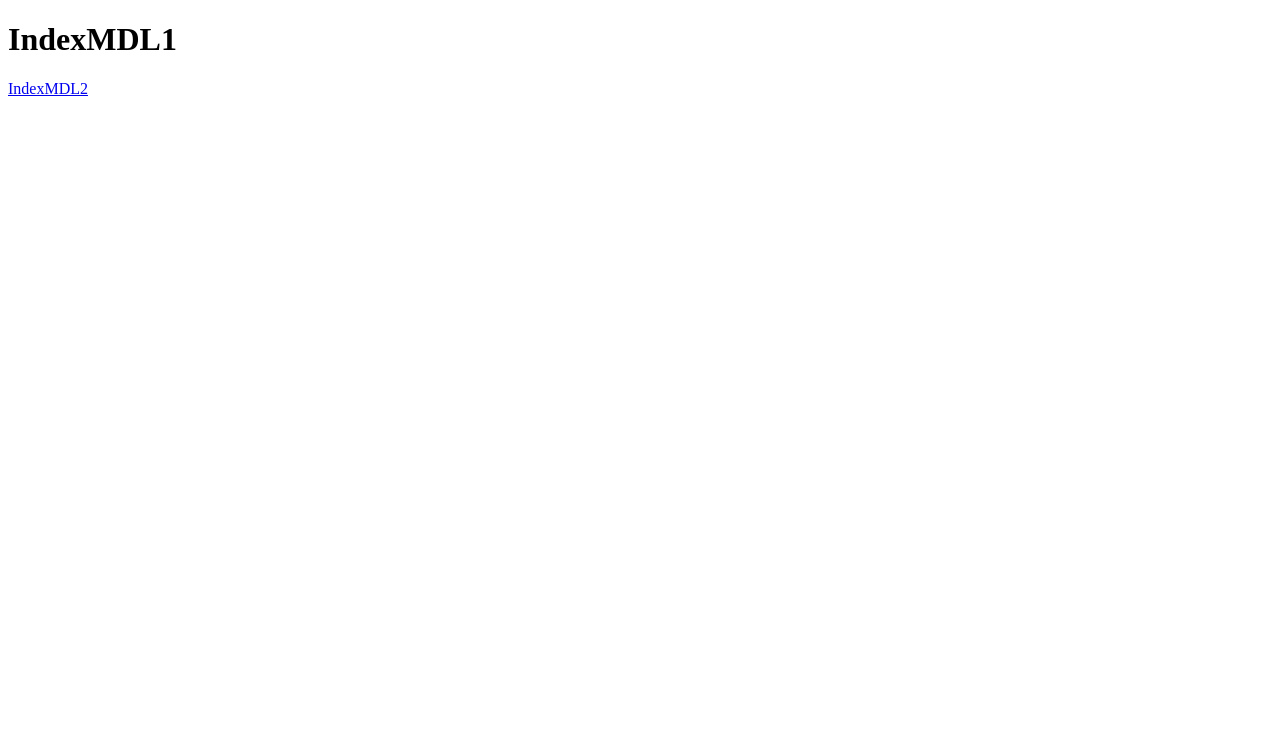
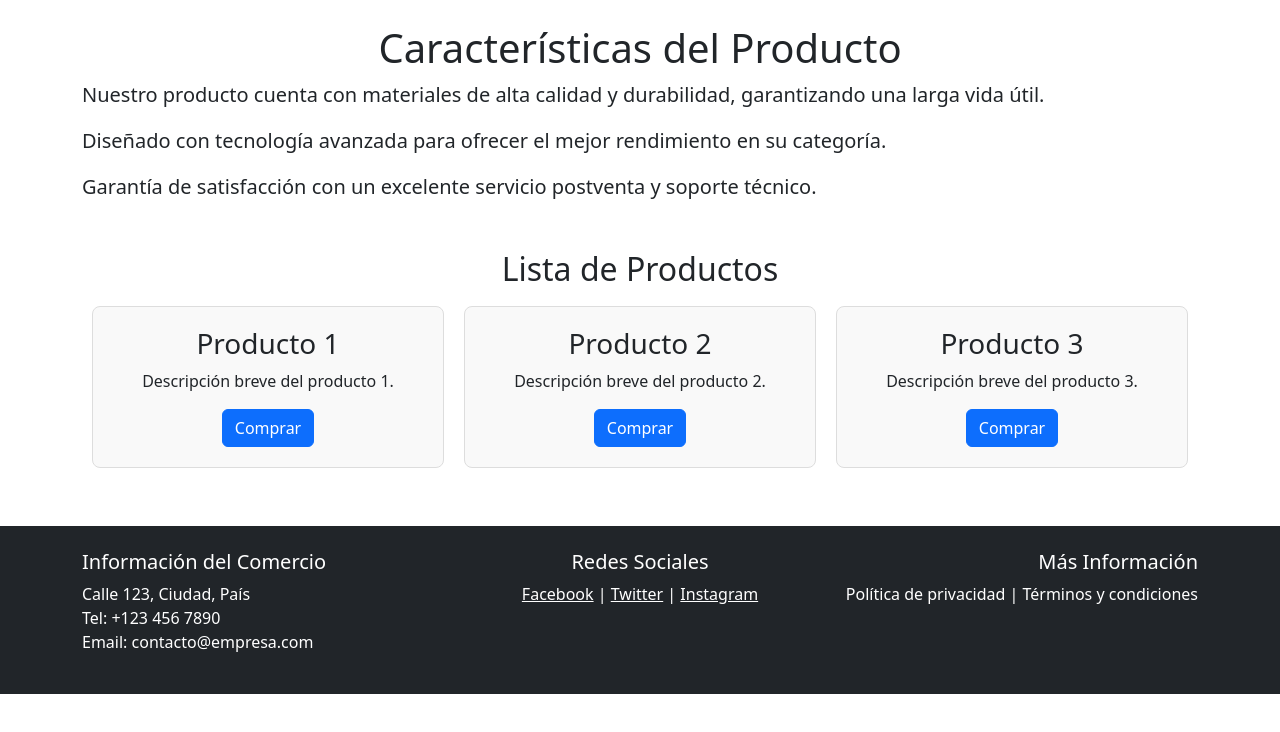
Before and after one commit to kevcz/CursoCoursera, a plain HTML site: page IndexMDL1.html in a window 1280 px wide. Drawn offline with nearby package versions, Linux system fonts and the light colour scheme.

Commit message:
Add files via upload

```diff
--- a/IndexMDL1.html
+++ b/IndexMDL1.html
@@ -1,14 +1,67 @@
 <!DOCTYPE html>
-<html lang="en">
+<html lang="es">
 <head>
     <meta charset="UTF-8">
     <meta name="viewport" content="width=device-width, initial-scale=1.0">
-    <title>Document</title>
+    <title>Productos</title>
+    <link href="https://cdn.jsdelivr.net/npm/bootstrap@5.3.0/dist/css/bootstrap.min.css" rel="stylesheet">
+    <link rel="stylesheet" href="IndexMDL1.CSS">
+
 </head>
 <body>
-    <div>
-        <h1>IndexMDL1</h1>
-        <a href="IndexMDL2.html">IndexMDL2</a>
+    <div class="container mt-4">
+        <h1 class="text-center">Características del Producto</h1>
+        <p class="lead">Nuestro producto cuenta con materiales de alta calidad y durabilidad, garantizando una larga vida útil.</p>
+        <p class="lead">Diseñado con tecnología avanzada para ofrecer el mejor rendimiento en su categoría.</p>
+        <p class="lead">Garantía de satisfacción con un excelente servicio postventa y soporte técnico.</p>
     </div>
+
+    <div class="container mt-5">
+        <h2 class="text-center">Lista de Productos</h2>
+        <div class="d-flex flex-wrap justify-content-center">
+            <div class="product">
+                <h3>Producto 1</h3>
+                <p>Descripción breve del producto 1.</p>
+                <button class="btn btn-primary">Comprar</button>
+            </div>
+            <div class="product">
+                <h3>Producto 2</h3>
+                <p>Descripción breve del producto 2.</p>
+                <button class="btn btn-primary">Comprar</button>
+            </div>
+            <div class="product">
+                <h3>Producto 3</h3>
+                <p>Descripción breve del producto 3.</p>
+                <button class="btn btn-primary">Comprar</button>
+            </div>
+        </div>
+    </div>
+
+    <footer class="bg-dark text-white mt-5 p-4">
+        <div class="container">
+            <div class="row">
+                <div class="col-md-4 text-md-start text-center">
+                    <h5>Información del Comercio</h5>
+                    <address>
+                        Calle 123, Ciudad, País<br>
+                        Tel: +123 456 7890<br>
+                        Email: contacto@empresa.com
+                    </address>
+                </div>
+                <div class="col-md-4 text-center">
+                    <h5>Redes Sociales</h5>
+                    <a href="#" class="text-white">Facebook</a> |
+                    <a href="#" class="text-white">Twitter</a> |
+                    <a href="#" class="text-white">Instagram</a>
+                </div>
+                <div class="col-md-4 text-md-end text-center">
+                    <h5>Más Información</h5>
+                    <p>Política de privacidad | Términos y condiciones</p>
+                </div>
+            </div>
+        </div>
+    </footer>
+
+    <script src="https://cdn.jsdelivr.net/npm/bootstrap@5.3.0/dist/js/bootstrap.bundle.min.js"></script>
 </body>
 </html>
```
